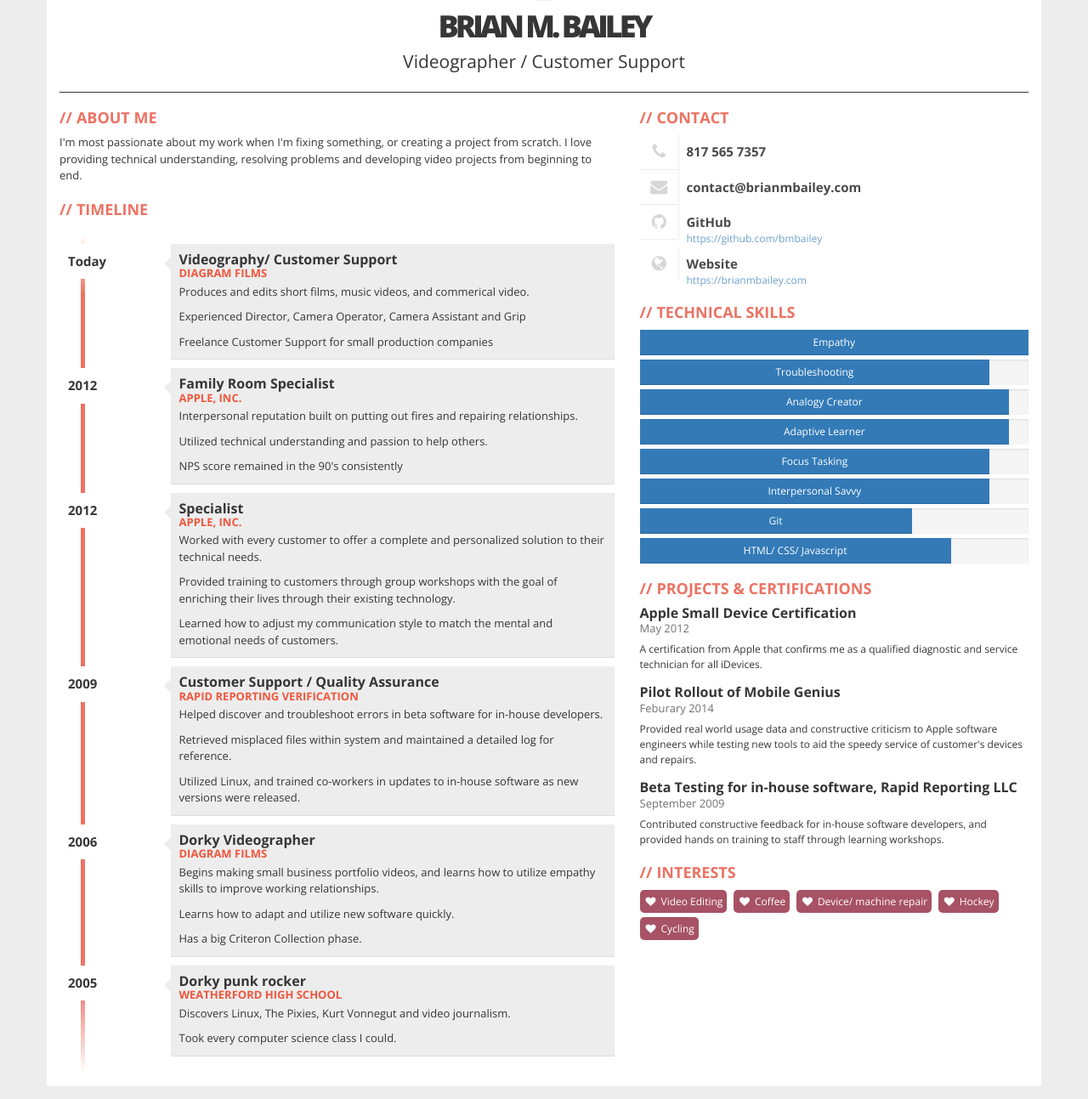
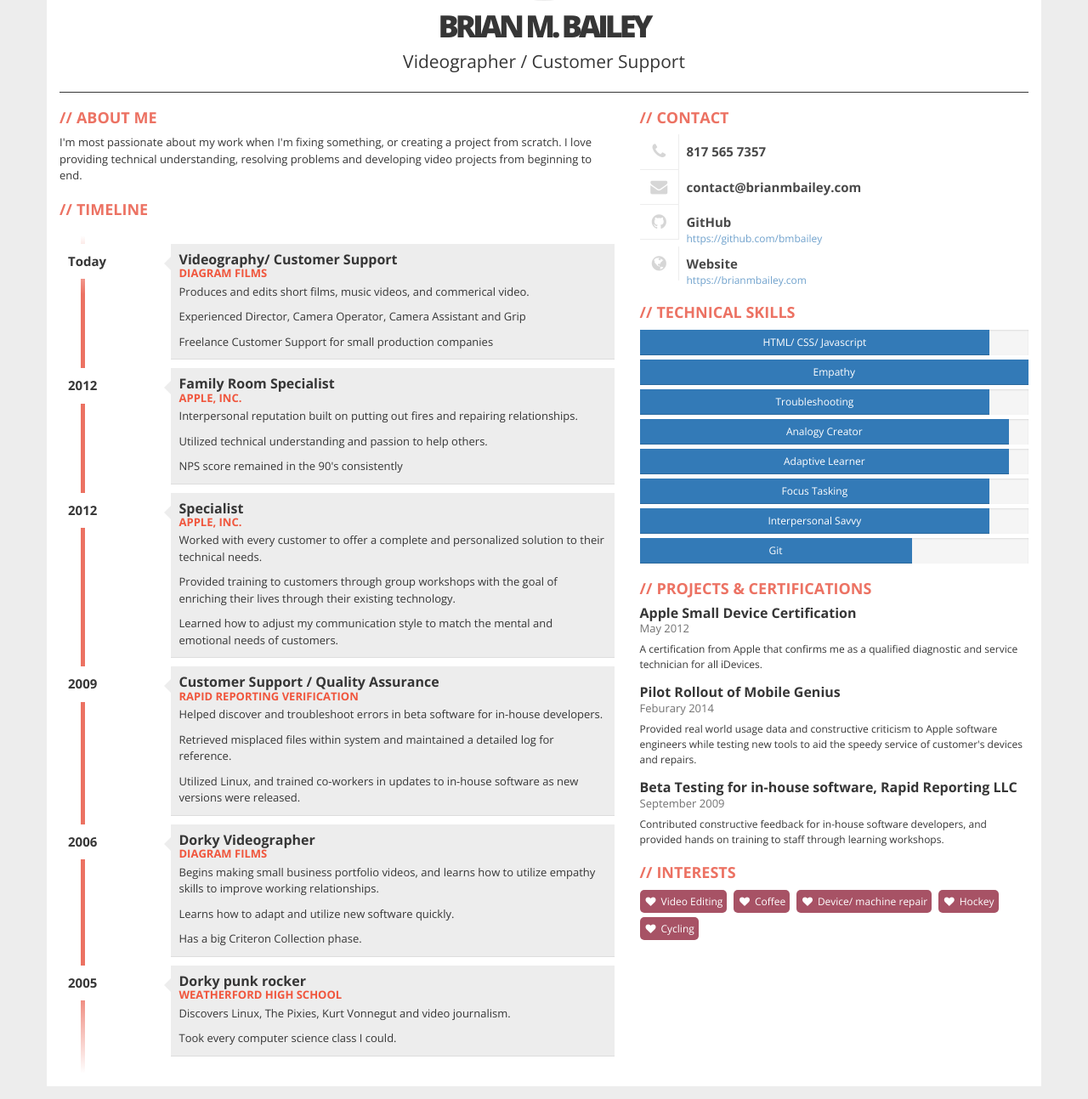
Before and after one commit to Bmbailey/Resume, a Jekyll site: the page built from index.html, in a window 1280 px wide, cut to the strip 164-1457 px from the top of the page. Shown: the whole strip at 85% size. Built offline with Jekyll 4.4.1, drawn with Linux system fonts in a browser that asks for light colours; nearby versions of some CDN libraries; part of the change alters nothing that is shown.

```diff
--- a/_data/skills.yml
+++ b/_data/skills.yml
@@ -1,3 +1,8 @@
+- name: HTML/ CSS/ Javascript
+  level:
+    description: Proficient
+    value: 90
+
 - name: Empathy
   level:
     description: Expert
@@ -32,8 +37,3 @@
   level:
     description: Proficient
     value: 70
-
-- name: HTML/ CSS/ Javascript
-  level:
-    description: Proficient
-    value: 80
```
